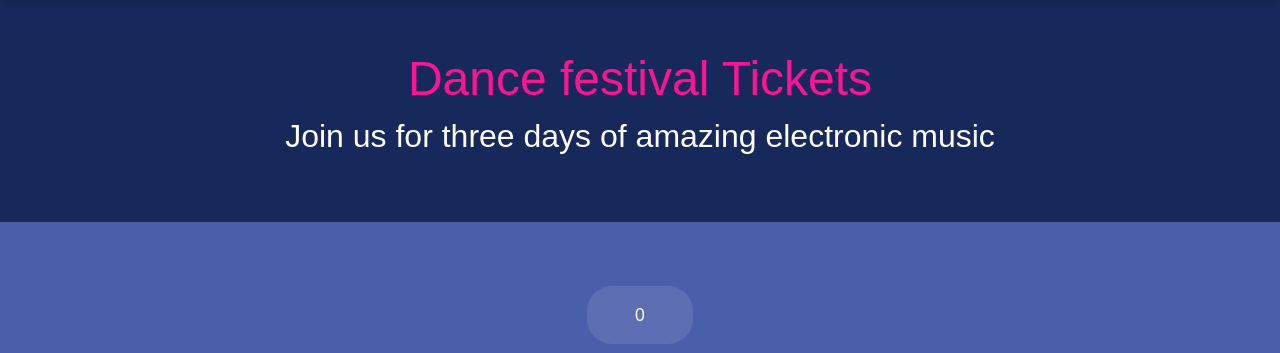
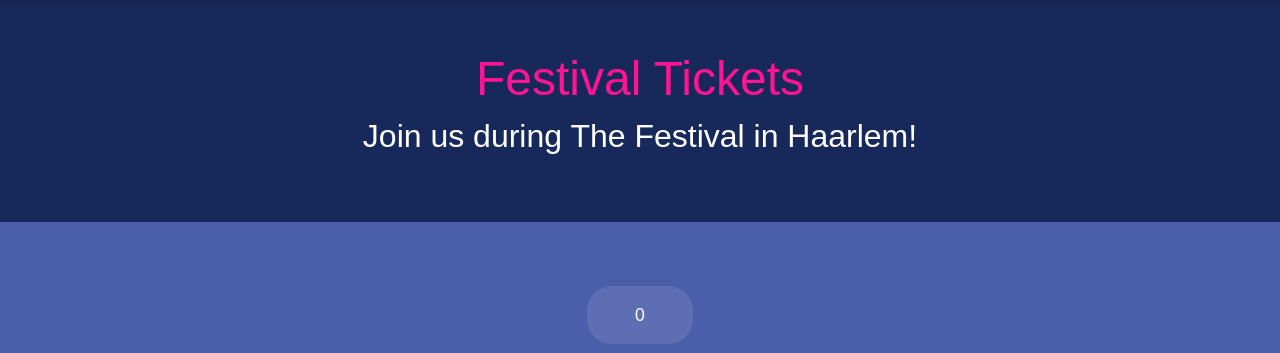
Before and after one commit to meryamdouirii/project-webapplication, a PHP site: the page made by app/views/customer/tickets.php in a window 1280 px wide. Shown: the part 76-429 px from the top of the page. Run offline with PHP 8.4, Linux system fonts and the light colour scheme; the template is opened without the code that fills it: most values are stand-ins (such as "Sample title", 1, 10 or a date in 2020); some libraries are stand-ins or nearby versions; some web fonts are replaced.

Commit message:
laatste debugging

```diff
--- a/app/views/customer/tickets.php
+++ b/app/views/customer/tickets.php
@@ -1,13 +1,13 @@
 <head>
-    <title>Dance Event</title>
+    <title>Tickets</title>
     <link href="/../stylesheets/styleTickets.css" rel="stylesheet">
 </head>
 <?php include __DIR__ . '/../header.php'; ?>
 <main class="bg-light-blue container-fluid p-0">
 <!-- <pre> <?php print_r($sessionsByDate) ?></pre> -->
     <div class="bg-blue ticket-title-section" style="padding: 50px 0;">
-        <h2 class="ticket-title" style="color: #FF1493;">Dance festival Tickets</h2>
-        <p>Join us for three days of amazing electronic music</p>
+        <h2 class="ticket-title" style="color: #FF1493;">Festival Tickets</h2>
+        <p>Join us during The Festival in Haarlem!</p>
     </div>
 
     <section class="tickets-section">
@@ -43,9 +43,10 @@
                                     <?= $session->getDurationMinutes() ?> minutes
                                 </div>
                             </div>
-
+                            <?= $eventId?>
                             <!-- Add item(session) to card form -->
                             <form method="POST" action="/addToCart">
+                                <input type="hidden" name="event_id" value="<?= $eventId ?>">
                                 <input type="hidden" name="session_id" value="<?= $session->getId() ?>">
                                 <input type="hidden" name="event_name"
                                     value="<?= htmlspecialchars($session->getDetailEventName()) ?>">
--- a/app/views/header.php
+++ b/app/views/header.php
@@ -36,6 +36,8 @@ $events = $eventRepository->getAll();
                                 href="/<?= htmlspecialchars($event->name); ?>"><?= htmlspecialchars($event->name); ?></a>
                         </li>
                     <?php endforeach; ?>
+
+                   <?php if (!(isset($_SESSION['user']) && $_SESSION['user']['type_of_user'] === 'administrator')): ?>
                     <li class="nav-item dropdown">
                         <a class="nav-link dropdown-toggle" href="#" role="button" data-bs-toggle="dropdown"
                             aria-expanded="false">
@@ -46,7 +48,9 @@ $events = $eventRepository->getAll();
                             <li><a class="dropdown-item" href="/yummy/tickets">Yummy tickets</a></li>
                         </ul>
                     </li>
+                    <?php endif; ?>
                 </ul>
+
                 <ul class="navbar-nav ms-auto">
                     <?php if (!isset($_SESSION['user'])): ?>
                         <li class="nav-item me-5 pt-1"><a class="button" href="/login">Log In</a></li>
```
Also changed, not shown: app/controllers/cartcontroller.php (+6 -1 lines), app/controllers/eventcontroller.php (+4 -5 lines).
